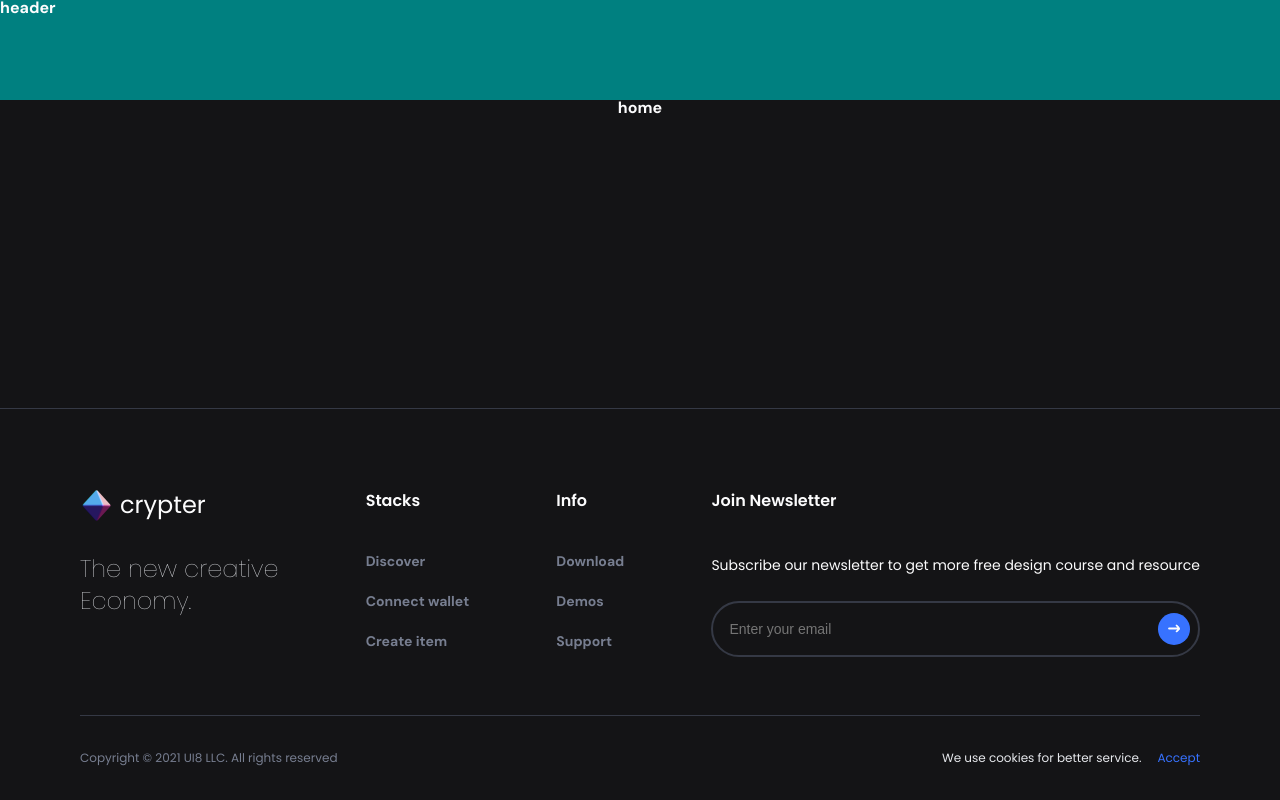
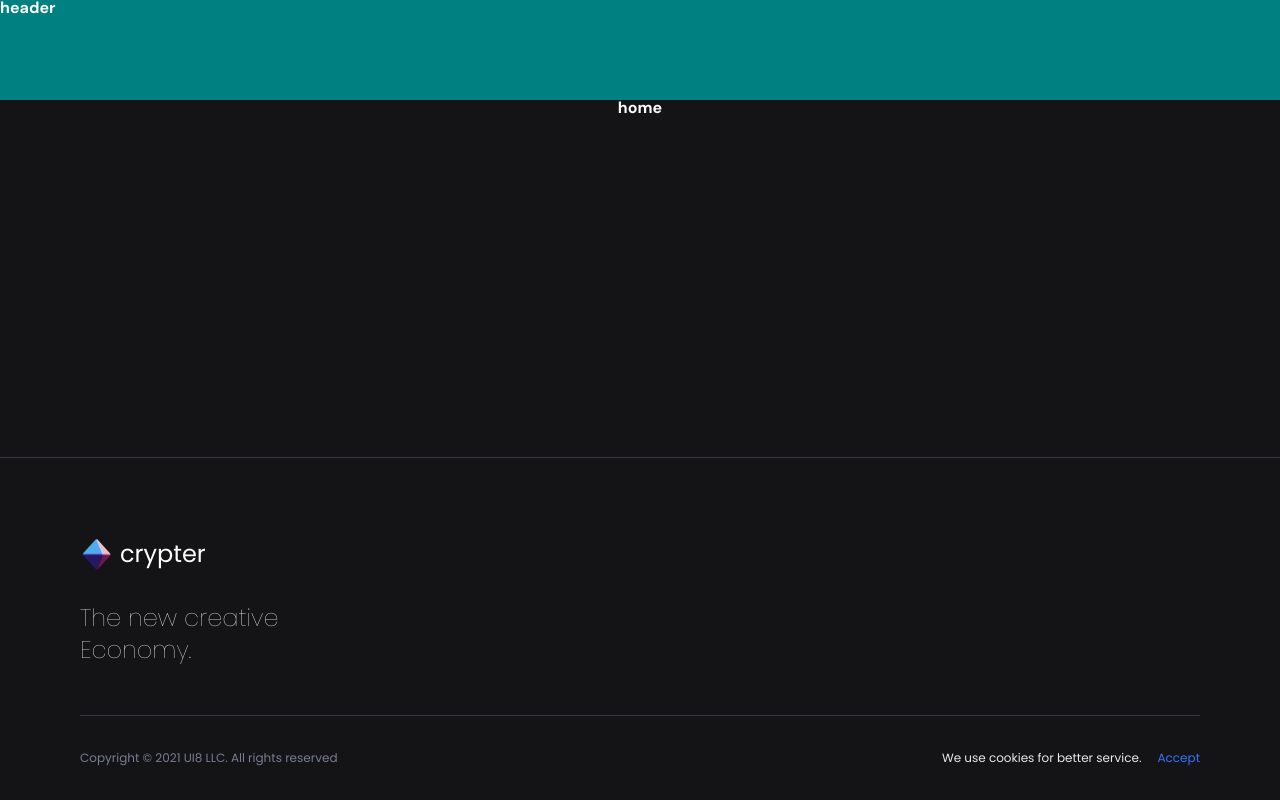
Before and after one commit to mserwo/sample-app, a React (Vite) app: page / in a window 1280 px wide. Built offline with nearby package versions, Linux system fonts and the light colour scheme.

Commit message:
feat(re_footer): first commit

```diff
--- a/src/components/footer/footer.tsx
+++ b/src/components/footer/footer.tsx
@@ -1,20 +1,6 @@
 import styles from "./footer.module.scss";
 import { BottomBar } from "./bottom-bar/bottom-bar";
 import LogoSection from "./logo-section/logo-section";
-import { NavigationMenu } from "./navigation-menu/navigation-menu";
-import { JoinNewsletter } from "./join-newsletter/join-newsletter";
-
-const menu1items = [
-  { title: "Discover", url: "/discover" },
-  { title: "Connect wallet", url: "/connect-wallet" },
-  { title: "Create item", url: "/create-item" },
-];
-
-const menu2items = [
-  { title: "Download", url: "/download" },
-  { title: "Demos", url: "/demos" },
-  { title: "Support", url: "/support" },
-];
 
 export const Footer = () => {
   return (
@@ -22,11 +8,7 @@ export const Footer = () => {
       <div className={styles.container}>
         <div className={styles.content}>
           <LogoSection />
-          <NavigationMenu title={"Stacks"} menuElements={menu1items} />
-          <NavigationMenu title={"Info"} menuElements={menu2items} />
-          <JoinNewsletter />
         </div>
-
         <BottomBar />
       </div>
     </footer>
--- a/src/components/footer/join-newsletter/join-newsletter.module.scss
+++ /dev/null
@@ -1,28 +0,0 @@
-@use "~/typography.scss";
-@use "~/fonts.scss";
-@use "~/colors";
-@use "~/breakpoints";
-
-.container {
-  display: flex;
-  flex-direction: column;
-  gap: 40px;
-
-  @include fonts.poppins;
-
-  @include breakpoints.max-width("tablet") {
-    padding-top: 32px;
-    border-top: 1px solid colors.$neutrals3;
-  }
-
-  &_title {
-    @include typography.body2--bold;
-    color: colors.$neutrals8;
-  }
-
-  &_text {
-    @include typography.caption;
-    color: colors.$neutrals8;
-    margin-bottom: 24px;
-  }
-}
--- a/src/components/footer/join-newsletter/join-newsletter.tsx
+++ /dev/null
@@ -1,26 +0,0 @@
-import { SingleInputField } from "../single-input-field/single-input-field";
-import styles from "./join-newsletter.module.scss";
-
-interface InputAnswerProps {
-  errorText: string;
-  correctText: string;
-}
-
-export const JoinNewsletter = () => {
-  return (
-    <div className={styles.container}>
-      <div className={styles.container_title}>Join Newsletter</div>
-      <div className={styles.container_content}>
-        <div className={styles.container_text}>
-          Subscribe our newsletter to get more free design course and resource
-        </div>
-        <SingleInputField
-          errorText={"The field cannot be empty"}
-          correctText={
-            "Thank you! Your email address has been successfully saved"
-          }
-        />
-      </div>
-    </div>
-  );
-};
--- a/src/components/footer/navigation-menu/navigation-menu.module.scss
+++ /dev/null
@@ -1,60 +0,0 @@
-@use "~/typography.scss";
-@use "~/colors.scss";
-@use "~/fonts.scss";
-@use "~/breakpoints";
-
-.container {
-  display: flex;
-  flex-direction: column;
-  gap: 40px;
-
-  @include breakpoints.max-width("tablet") {
-    padding-top: 32px;
-    border-top: 1px solid colors.$neutrals3;
-  }
-
-  &_top {
-    display: flex;
-    height: 24px;
-    align-items: center;
-    justify-content: space-between;
-  }
-
-  &_title {
-    @include typography.body2--bold;
-    @include fonts.poppins;
-
-    @include breakpoints.max-width("tablet") {
-      @include typography.hairline2;
-    }
-  }
-
-  &_menu {
-    display: flex;
-    flex-direction: column;
-    gap: 24px;
-    @include typography.button2;
-    color: colors.$neutrals4;
-
-    &_hide {
-      display: none;
-    }
-  }
-}
-
-.arrowContainer {
-  display: flex;
-  @include breakpoints.min-width("tablet") {
-    display: none;
-  }
-  transition: transform 0.25s;
-  width: fit-content;
-
-  &_rotated {
-    transform: rotate(180deg);
-  }
-}
-
-.img {
-  color: colors.$neutrals4;
-}
--- a/src/components/footer/navigation-menu/navigation-menu.tsx
+++ /dev/null
@@ -1,50 +0,0 @@
-import styles from "./navigation-menu.module.scss";
-import { useState } from "react";
-import { ReactComponent as ArrowDownSimpleIcon } from "../../../assets/images/arrowDownSimple.svg";
-
-import cn from "classnames";
-import { useScreenWidth } from "../../../hooks";
-
-interface NavigationMenuProps {
-  title: string;
-  menuElements: { title: string; url: string }[];
-}
-
-export const NavigationMenu = ({
-  title,
-  menuElements,
-}: NavigationMenuProps) => {
-  const [isRollUp, setIsRollUp] = useState(false);
-
-  const isMobile = useScreenWidth() < 768;
-
-  const handleArrowChange = () => {
-    setIsRollUp(!isRollUp);
-  };
-
-  return (
-    <div className={styles.container}>
-      <div className={styles.container_top} onClick={handleArrowChange}>
-        <div className={styles.container_title}>{title}</div>
-        <div
-          className={cn(styles.arrowContainer, {
-            [styles.arrowContainer_rotated]: isRollUp,
-          })}
-        >
-          <ArrowDownSimpleIcon className={styles.img} />
-        </div>
-      </div>
-      <ul
-        className={cn(styles.container_menu, {
-          [styles.container_menu_hide]: isRollUp && isMobile,
-        })}
-      >
-        {menuElements.map((item) => (
-          <li key={item.title + item.url}>
-            <a href={item.url}>{item.title}</a>
-          </li>
-        ))}
-      </ul>
-    </div>
-  );
-};
```
